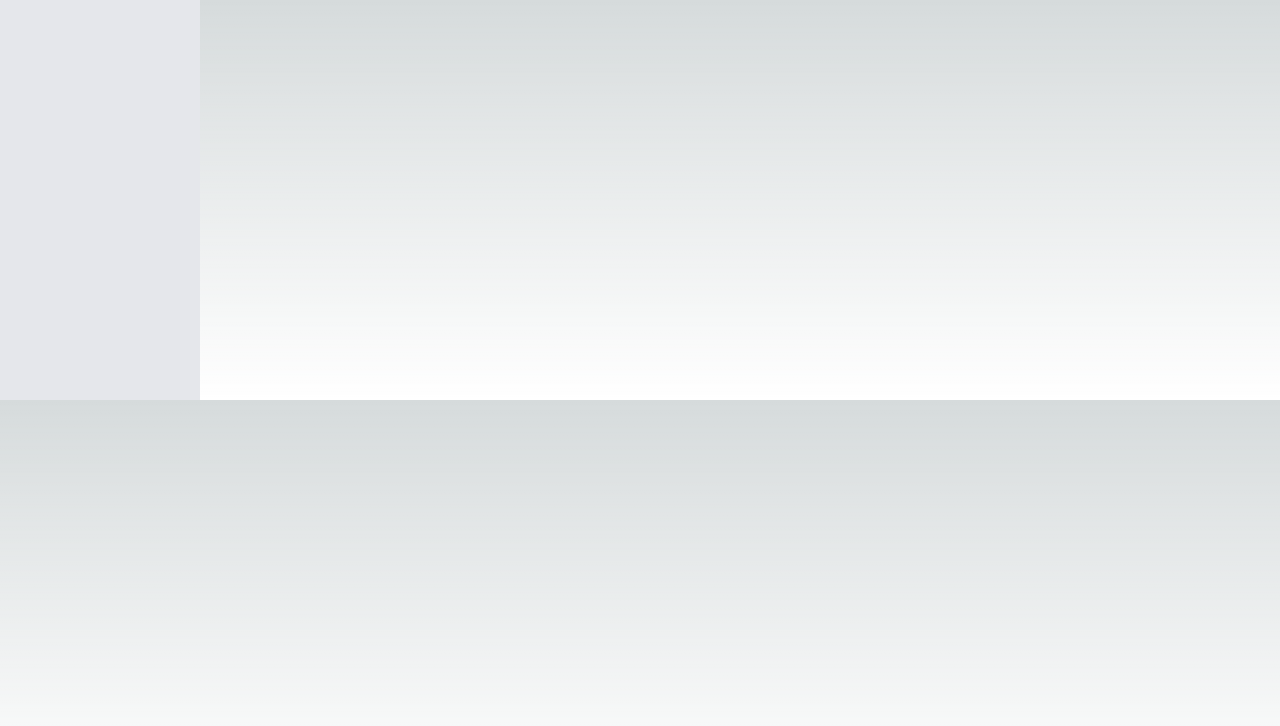
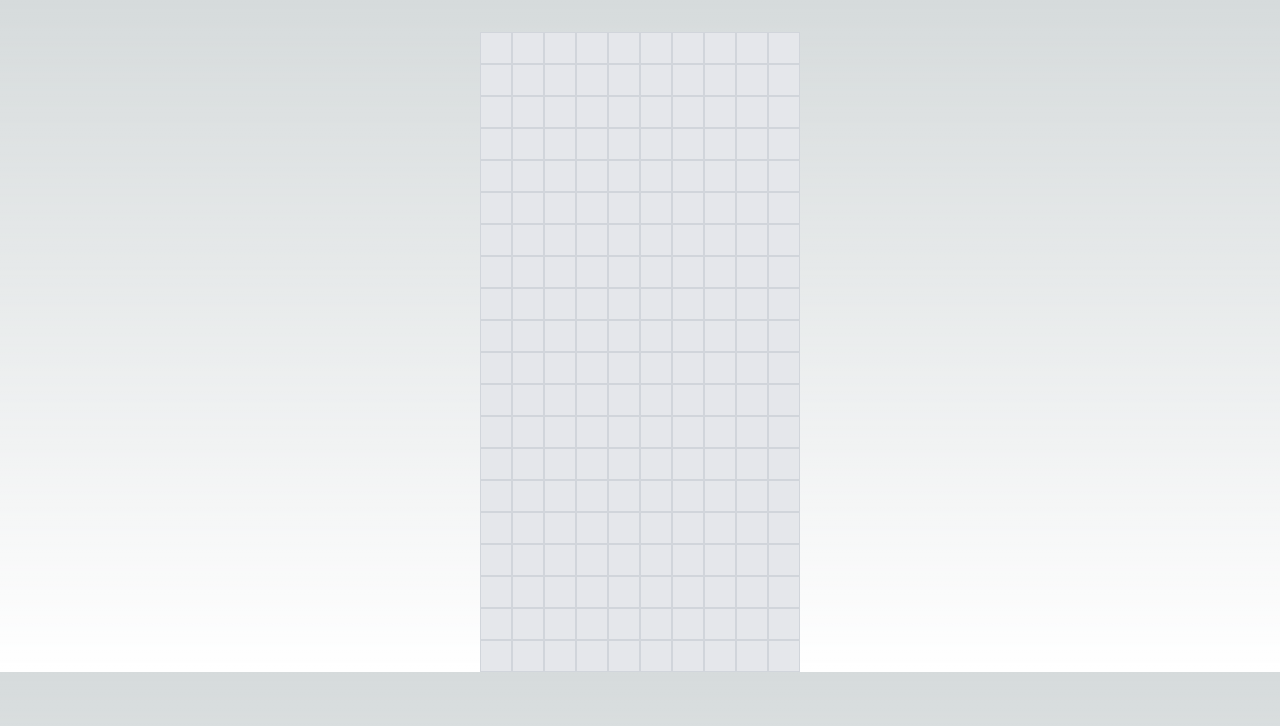
Before and after one commit to t-flora/multris, a Next.js app: page / in a window 1280 px wide. Shown: the top 726 px of the page. Built offline with nearby package versions, Linux system fonts and the light colour scheme.

Commit message:
minor styling adjustments

```diff
--- a/app/page.tsx
+++ b/app/page.tsx
@@ -6,8 +6,8 @@ export default function Home() {
     const emptyBoard = getEmptyBoard();
 
     return (
-      <>
+      <div className='flex justify-center mt-8'>
         <GameBoard currentBoard={emptyBoard} />
-      </>
+      </div>
     )
 }
--- a/components/Cell.tsx
+++ b/components/Cell.tsx
@@ -16,5 +16,5 @@ const colors = {
 }
 
 export default function Cell({ type }: Props) {
-    return <div className={`w-5 h-5 ${colors[type]}`} />;
+    return <div className={`w-8 h-8 ${colors[type]} border border-gray-300`} />;
 }
```
